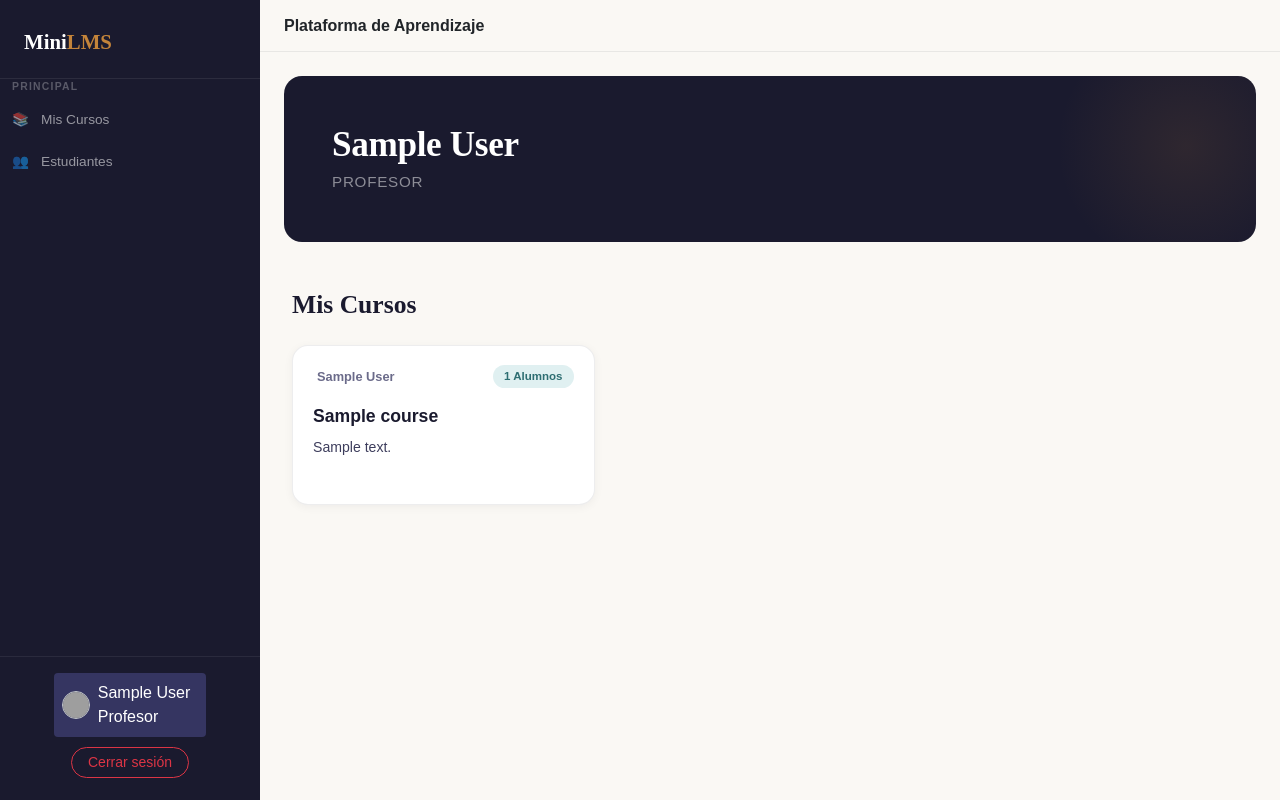
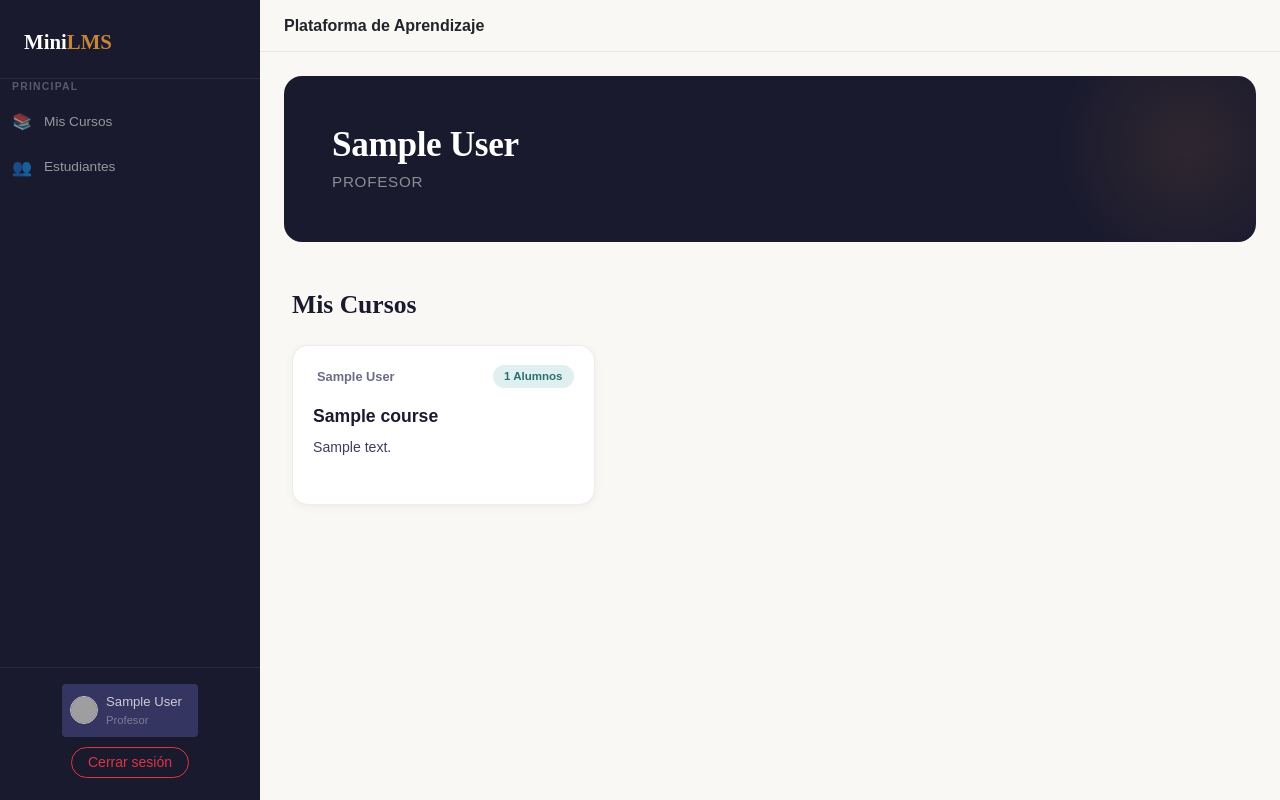
Before and after one commit to 3acarbonell/MiniLMS, a Django app: page /teacher/dashboard/ in a window 1280 px wide. Run offline with Django 5.2, Linux system fonts and the light colour scheme; a user stored in the database is signed in; tables that the repository leaves empty hold one stand-in row (values such as "Sample post"); grey boxes are pictures that could not be loaded.

Commit message:
fix aside bar

```diff
--- a/core/templates/core/dashboard/teacher/board_teacher.html
+++ b/core/templates/core/dashboard/teacher/board_teacher.html
@@ -90,13 +90,13 @@
             text-decoration: none;
             color: rgba(255, 255, 255, 0.55);
             font-size: 0.855rem;
+            font-weight: 400;
             transition: background 0.18s, color 0.18s;
             margin-bottom: 0.15rem;
             cursor: pointer;
         }
 
-        .sidebar-link:hover,
-        .sidebar-link.active {
+        .sidebar-link:hover {
             background: rgba(255, 255, 255, 0.07);
             color: rgba(255, 255, 255, 0.9);
         }
@@ -104,6 +104,36 @@
         .sidebar-link.active {
             background: rgba(196, 132, 58, 0.18);
             color: var(--accent-light);
+        }
+
+        .sidebar-link .link-icon {
+            font-size: 1rem;
+            width: 20px;
+            text-align: center;
+            flex-shrink: 0;
+        }
+
+        .sidebar-bottom {
+            margin-top: auto;
+            padding: 1rem 1.5rem 1.4rem;
+            border-top: 1px solid rgba(255, 255, 255, 0.07);
+        }
+
+        .user {
+            text-decoration: none;
+            background-color: #353561;
+            border-radius: 4px;
+        }
+
+        .teacher-name {
+            font-size: 0.82rem;
+            font-weight: 500;
+            color: rgba(255, 255, 255, 0.75);
+        }
+
+        .teacher-role {
+            font-size: 0.7rem;
+            color: rgba(255, 255, 255, 0.35);
         }
 
         .main-layout-wrapper {
```
